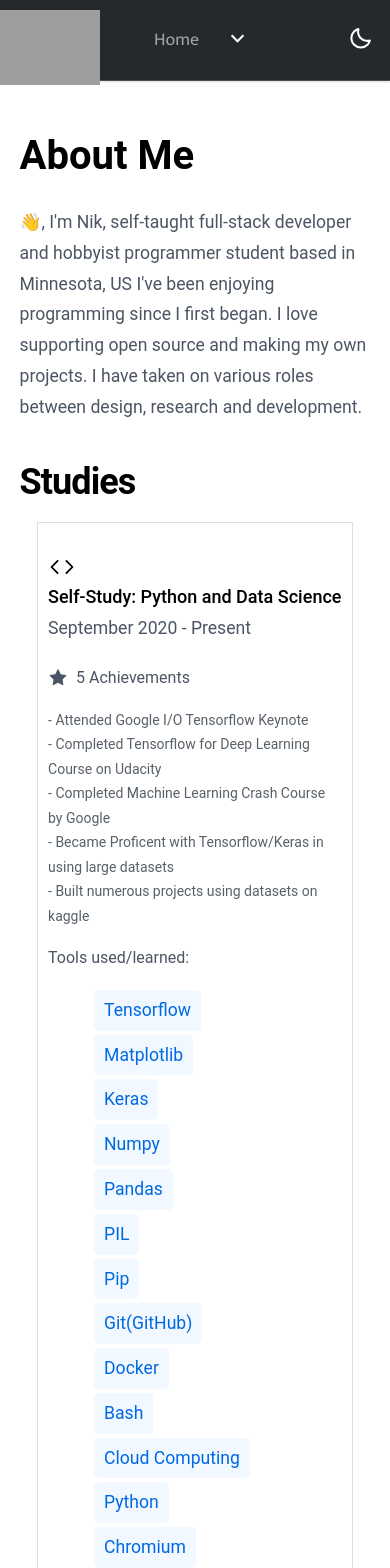
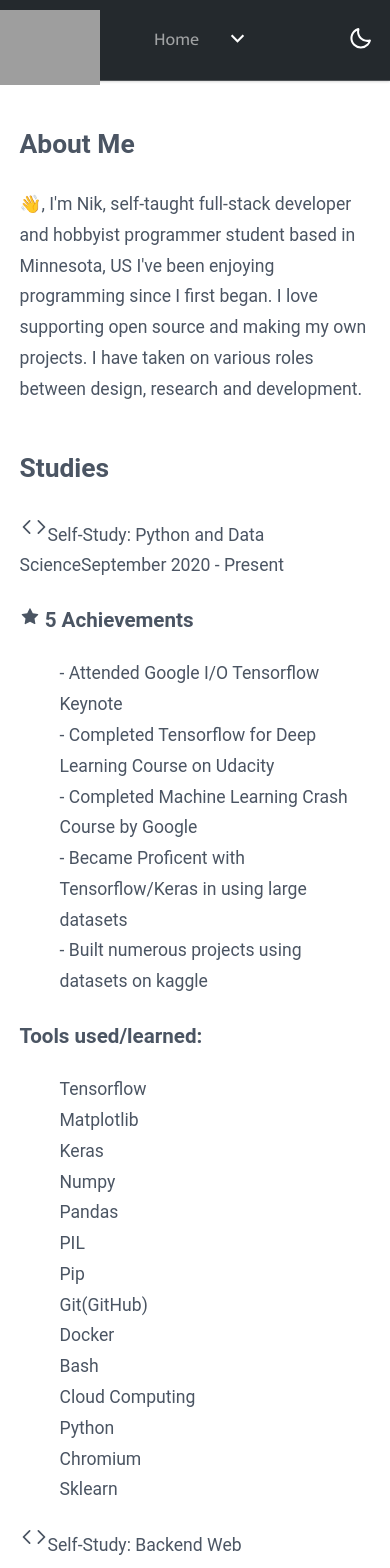
Before and after one commit to NikSchaefer/nikschaefer.com, a Next.js app: page /about in a window 390 px wide. Shown: the top 1568 px of the page. Built offline with nearby package versions, Linux system fonts and the light colour scheme; grey boxes are pictures that could not be loaded.

Commit message:
Blog+/About

```diff
--- a/src/components/blog.tsx
+++ b/src/components/blog.tsx
@@ -18,7 +18,7 @@ function Article(props: { Blog: Blog }): JSX.Element {
 
 			<div className="mt-2">
 				<Link href={props.Blog.link}>
-					<a className="text-2xl font-bold text-gray-700 dark:text-white hover:text-gray-600 dark:hover:text-gray-200 hover:underline">
+					<a className="text-2xl font-bold slide">
 						{props.Blog.title}
 					</a>
 				</Link>
--- a/src/pages/about.tsx
+++ b/src/pages/about.tsx
@@ -1,11 +1,11 @@
+import { H1, H2 } from "@components/design";
 import Layout from "@components/layout";
 import Meta, { MetaType } from "@components/meta";
-import { Heading, SubHeading, Paragraph } from "@styles/headings.theme";
 import { Section } from "@styles/section.theme";
 import StyledLink from "@styles/underline";
+import clsx from "clsx";
 import { AiFillStar } from "react-icons/ai";
 import { BsCode } from "react-icons/bs";
-import styled from "styled-components";
 
 import jobs from "../../content/jobs.json";
 import studies from "../../content/studies.json";
@@ -18,151 +18,92 @@ const META: MetaType = {
 	image: "/logo.png",
 	url: "https://nikschaefer.tech/about",
 };
-const Node = styled.div`
-	width: 90%;
-	max-width: 900px;
-	margin: 20px auto;
-	border: 1px solid var(--border);
-	box-sizing: border-box;
-	padding: 20px 20px;
-	.content {
-		margin: 0px;
-		padding: 0;
-		color: var(--about-text);
-		font-size: 14px;
-	}
-	.top {
-		display: flex;
-		justify-content: space-between;
-		.title {
-			font-size: 18px;
-			font-weight: 500;
-			display: flex;
-			align-items: center;
-			flex-flow: row wrap;
-			color: var(--title);
-			svg {
-				margin-right: 10px;
-			}
-		}
-	}
-	.link {
-		margin: 10px 0;
-	}
-	@media (max-width: 800px) {
-		padding: 10px;
-		.top {
-			flex-direction: column;
-			margin: 20px 0;
-		}
-	}
-	h3 {
-		font-weight: 400;
-		font-size: 16px;
-		display: flex;
-		align-items: center;
-		svg {
-			margin-right: 8px;
-		}
-	}
-`;
-const Tag = styled.li`
-	background-color: var(--tag-background);
-	width: fit-content;
-	margin: 4px 6px;
-	padding: 5px 10px;
-	border-radius: 5px;
-	color: #0069e0;
-	:hover {
-		background-color: var(--tag-hover);
-	}
-`;
+
+function Node(props: {
+	data: {
+		title: string;
+		range: string;
+		company: string;
+		content: string[];
+		tools: string[];
+		url: string;
+	};
+}) {
+	const { data } = props;
+	return (
+		<div className="box-border w-full max-w-4xl p-6 my-5 border md:p-4">
+			<div className="flex justify-between sm:flex-col sm:my-2">
+				<span className="flex flex-wrap items-center text-lg font-medium">
+					<BsCode className="mr-2" size="28px" />
+					{data.title}
+				</span>
+				<span>{data.range}</span>
+			</div>
+			<div className="my-2">
+				<StyledLink href={data.url}>{data.company}</StyledLink>
+			</div>
+			<h3 className="flex items-center">
+				<AiFillStar className="mr-2" size="20px" />{" "}
+				{data.content.length} Achievements
+			</h3>
+			<ul className="p-0 m-0 my-3 text-base">
+				{data.content.map((value) => (
+					<li key={value}>- {value}</li>
+				))}
+			</ul>
+			<h3>Tools used/learned:</h3>
+			<ul className="flex flex-wrap text-sm">
+				{data.tools.map((value) => (
+					<li
+						className={clsx(
+							"w-auto px-2 py-1 m-1 text-blue-500",
+							"bg-blue-200 bg-opacity-25 rounded-sm"
+						)}
+						key={value}
+					>
+						{value}
+					</li>
+				))}
+			</ul>
+		</div>
+	);
+}
+
 export default function About(): JSX.Element {
 	return (
 		<Layout>
 			<Meta META={META} />
 			<Section>
-				<Heading>About Me</Heading>
-				<Paragraph>
+				<H1 class="text-black">About Me</H1>
+				<p>
 					👋, I'm Nik, self-taught full-stack developer and hobbyist
 					programmer student based in Minnesota, US I've been enjoying
 					programming since I first began. I love supporting open
 					source and making my own projects. I have taken on various
 					roles between design, research and development.
-				</Paragraph>
+				</p>
 			</Section>
 			<Section id="studies">
-				<SubHeading>Studies</SubHeading>
+				<H2 class="text-black">Studies</H2>
 				<div className="flex-col items-center justify-center">
 					{studies
 						.sort((a, b) => {
 							return b.date - a.date;
 						})
 						.map((data) => (
-							<Node key={data.date}>
-								<div className="top">
-									<span className="title">
-										<BsCode size="28px" />
-										{data.title}
-									</span>
-									<span>{data.range}</span>
-								</div>
-								<h3>
-									<AiFillStar size="20px" />{" "}
-									{data.content.length} Achievements
-								</h3>
-								<ul className="content">
-									{data.content.map((value) => (
-										<li key={value}>- {value}</li>
-									))}
-								</ul>
-								<h3>Tools used/learned:</h3>
-								<ul className='flex flex-wrap text-sm'>
-									{data.tools.map((value) => (
-										<Tag key={value}>{value}</Tag>
-									))}
-								</ul>
-							</Node>
+							<Node key={data.title} data={data} />
 						))}
 				</div>
 			</Section>
 			<Section id="work">
-				<SubHeading>Work</SubHeading>
+				<H2>Work</H2>
 				<div className="flex-col items-center justify-center">
 					{jobs
 						.sort((a, b) => {
 							return b.date - a.date;
 						})
 						.map((data) => (
-							<Node key={data.company}>
-								<div className="top">
-									<span className="title">
-										<BsCode size="28px" />
-										{data.title}
-									</span>
-									<span>{data.range}</span>
-								</div>
-								<div className="link">
-									<StyledLink href={data.url}>
-										{data.company}
-									</StyledLink>
-								</div>
-								<h3>
-									<AiFillStar size="20px" />{" "}
-									{data.content.length} Achievements
-								</h3>
-								<ul className="content">
-									{data.content.map((value) => (
-										<li key={value}>- {value}</li>
-									))}
-								</ul>
-								<h3>Tools used/learned:</h3>
-								<ul className='flex flex-wrap text-sm'>
-									{data.tools.map((value) => (
-										<Tag key={value}>{value}</Tag>
-									))}
-								</ul>
-							</Node>
+							<Node key={data.title} data={data} />
 						))}
 				</div>
 			</Section>
--- a/src/pages/portfolio/index.tsx
+++ b/src/pages/portfolio/index.tsx
@@ -1,11 +1,10 @@
+import Card from '@components/card'
 import Layout from "@components/layout";
 import Meta, { MetaType } from "@components/meta";
 import Image from "next/image";
 import Link from "next/link";
 import { useState } from "react";
-import { FiGithub } from "react-icons/fi";
 import styled from "styled-components";
-import Card from '@components/card'
 
 import json from "../../../content/featured.json";
 import projects from "../../../content/projects.json";
--- a/src/pages/snippets/index.tsx
+++ b/src/pages/snippets/index.tsx
@@ -1,3 +1,4 @@
+import { H1 } from "@components/design";
 import Layout from "@components/layout";
 import Link from "next/link";
 import styled from "styled-components";
@@ -43,7 +44,7 @@ const Container = styled.div`
 export default function Snippets(): JSX.Element {
 	return (
 		<Layout>
-			<h1>Snippets</h1>
+			<H1 class="text-black my-10">Snippets</H1>
 			<p>Small bits of code that I use</p>
 			<Container>
 				{json.map((value) => (
```
Also changed, not shown: src/pages/snippets/[slug].tsx (+2 -21 lines).
